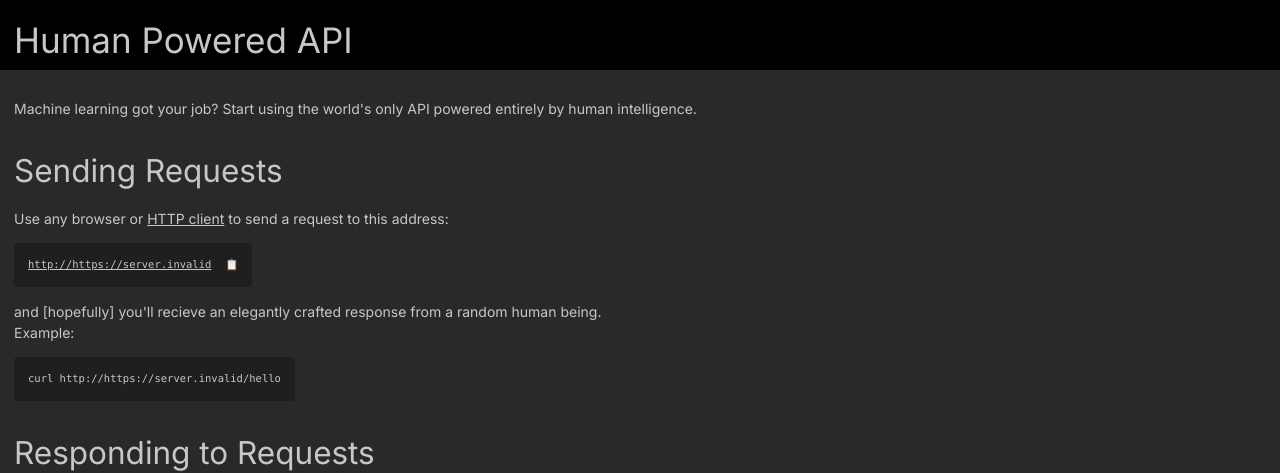
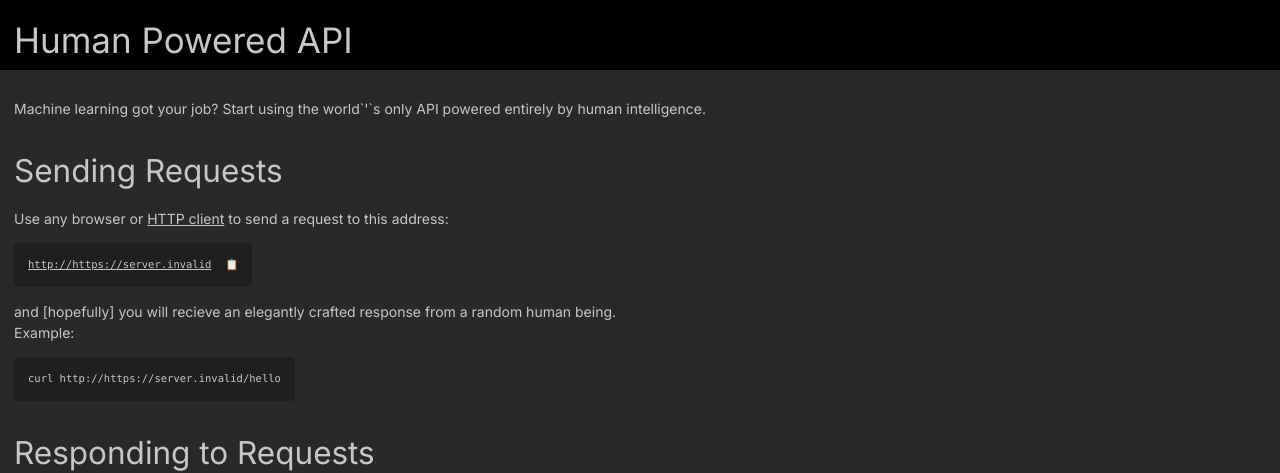
Before and after one commit to johnhenry/proxy-socks-responder, a Next.js app: page / in a window 1280 px wide. Shown: the top 473 px of the page. Built offline with nearby package versions, Linux system fonts and the light colour scheme; no server answers.

Commit message:
fix compile errors

```diff
--- a/src/app/agent/response-plugins/index.tsx
+++ b/src/app/agent/response-plugins/index.tsx
@@ -111,7 +111,7 @@ const responsePluginGeneric: ResponsePlugin = {
                 }}
               >
                 {statusCodes.map(([code, description]) => (
-                  <option value={code}>
+                  <option key={code} value={code}>
                     {code}:{description}
                   </option>
                 ))}
--- a/src/app/page.tsx
+++ b/src/app/page.tsx
@@ -9,8 +9,8 @@ export default function Home() {
       </header>
 
       <div>
-        Machine learning got your job? Start using the world's only API powered
-        entirely by human intelligence.
+        Machine learning got your job? Start using the world`&apos;`s only API
+        powered entirely by human intelligence.
       </div>
       <div>
         <h2>Sending Requests</h2>
@@ -35,7 +35,7 @@ export default function Home() {
             📋
           </button>
         </code>
-        and [hopefully] you'll recieve an elegantly crafted response from a
+        and [hopefully] you will recieve an elegantly crafted response from a
         random human being.
         <br />
         Example:
```
